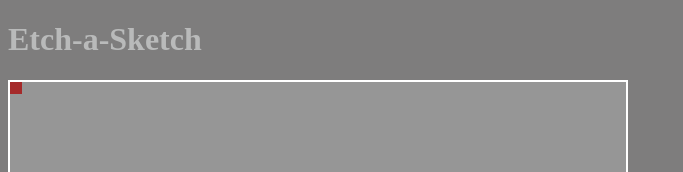
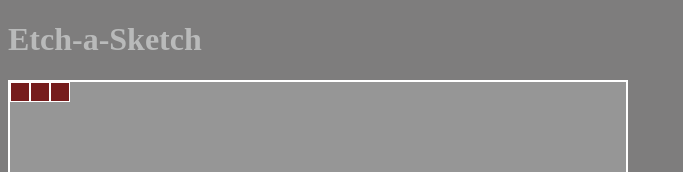
Before and after one commit to shpatspahiu/etch-a-sketch, a plain HTML site: page index.html in a window 1280 px wide. Shown: the top 172 px of the page, without its empty margins (0-683 px from the left). Drawn offline with Linux system fonts and the light colour scheme.

Commit message:
Bug fix
Instead of creating a single pixel element and adding it to the
pixelArray many times now will create distinct pixels.

```diff
--- a/script.js
+++ b/script.js
@@ -14,23 +14,20 @@ let pixelWidth = windowWidth / gridSize; // width * width of pixels so that all
 
 // createPixels creates n pixels and returns an array of them
 function createPixels(n, pixelWidth) {
-  const pixelElement = document.createElement("div");
-  pixelElement.setAttribute("class", "pixel");
-  //test
-  pixelElement.style = `width: 12px; height:12px;`;
-
   // array holding the pixels
   const pixelArray = [];
 
   // fill array with necessary num of pixels
   for (let i = 0; i < n; i++) {
-    pixelArray.push(pixelElement);
+    pixelArray.push(document.createElement("div"));
   }
 
   return pixelArray;
 }
 
-createPixels(1).forEach((pixel) => {
+let pixels = createPixels(3, 0);
+
+pixels.forEach((pixel) => {
   container.appendChild(pixel);
 });
 
--- a/style.css
+++ b/style.css
@@ -10,6 +10,9 @@
   background-color: rgb(150, 150, 150);
 }
 
-.pixel {
-    background-color: brown;
+.container div {
+  border: 1px solid white;
+  background-color: rgb(118, 28, 28);
+  width: 20px;
+  height: 20px;
 }
```
